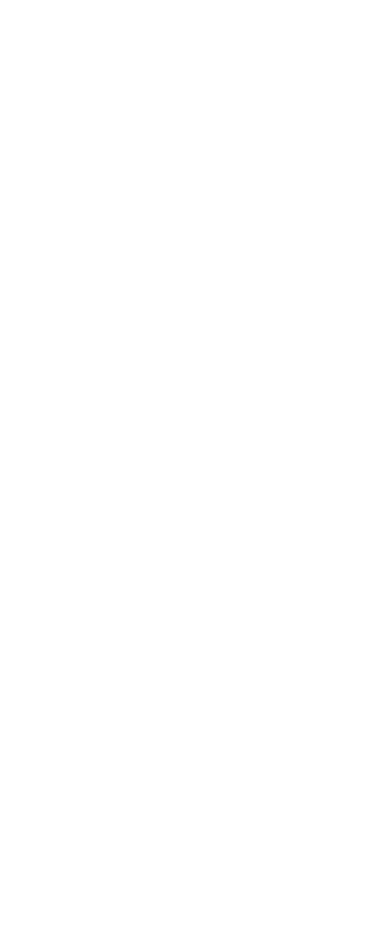
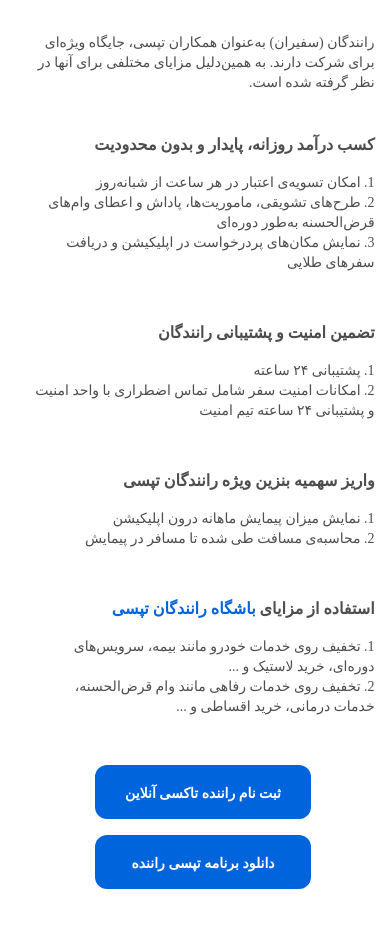
Before and after one commit to Parnia-mohammadi/Tapsi, a React (Vite) app: page / in a window 390 px wide. Shown: the part 3963-4891 px from the top of the page. Before the commit the page ends 3561 px from the top, so only its background shows below. Built offline with nearby package versions, Linux system fonts and the light colour scheme; a web font is replaced by a local one.

Commit message:
responsive Benefits component added and fix parallax background

```diff
--- /dev/null
+++ b/src/Data/BenefitsData.jsx
@@ -0,0 +1,23 @@
+export const benefits = [
+    {id:0,
+     title:'کسب درآمد روزانه، پایدار و بدون محدودیت',
+     benefitList:[' امکان تسویه‌ی اعتبار در هر ساعت از شبانه‌روز',
+     'طرح‌های تشویقی، ماموریت‌ها‌، پاداش و اعطای وام‌های قرض‌الحسنه به‌طور دوره‌ای',
+    'نمایش مکان‌های پردرخواست در اپلیکیشن و دریافت سفرهای طلایی']
+    },
+    {id:1,
+    title:'تضمین امنیت و پشتیبانی رانندگان',
+    benefitList:['پشتیبانی ۲۴ ساعته',
+    'امکانات امنیت سفر شامل تماس اضطراری با واحد امنیت و پشتیبانی ۲۴ ساعته تیم امنیت']
+    },
+    {id:2,
+        title:'واریز سهمیه بنزین ویژه رانندگان تپسی',
+        benefitList:['نمایش میزان پیمایش ماهانه درون اپلیکیشن',
+    'محاسبه‌ی مسافت طی شده تا مسافر در پیمایش']
+    },
+    {id:3,
+        title:'استفاده از مزایای',
+        benefitList:['تخفیف روی خدمات خودرو مانند بیمه، سرویس‌های دوره‌ای، خرید لاستیک و ...',
+    'تخفیف روی خدمات رفاهی مانند وام قرض‌الحسنه، خدمات درمانی، خرید اقساطی و ...']
+    },
+]
--- /dev/null
+++ b/src/components/content/Benefits.jsx
@@ -0,0 +1,73 @@
+import { benefits } from "../../Data/BenefitsData";
+
+function Benefits() {
+  return (
+    <div class="flex flex-col items-center px-[6%] md:flex-row-reverse md:items-start gap-8 mt-20 md:px-[10%]">
+      <div class="w-full md:w-[45%]">
+        <img
+          src="../src/assets/driver.webp"
+          alt="tapsi-driver"
+          class="w-full rounded-2xl"
+        />
+      </div>
+      <div class="md:w-1/2">
+        <p class="text-[22px] md:text-4xl font-bold mb-8">
+          مزایای تپسی برای رانندگان تاکسی اینترنتی
+        </p>
+        <p class="text-sm mb-10 md:text-lg text-[#4D4D4D] md:mb-12">
+          رانندگان (سفیران) به‌عنوان همکاران تپسی، جایگاه ویژه‌ای برای شرکت
+          دارند. به همین‌دلیل مزایای مختلفی برای آنها در نظر گرفته شده است.
+        </p>
+        {benefits.map((item) => {
+          return (
+            <div key={item.id}>
+              <p class="text-[#4D4D4D] text-base md:text-[22px] font-bold inline-block mb-4">
+                {item.title}
+              </p>
+              <span
+                class={`${
+                  item.id == 3
+                    ? "inline text-base md:text-[22px] font-bold"
+                    : "hidden"
+                }`}
+              >
+                <a href="https://tapsi.ir/pro" class="text-[#0065dc]">
+                  &nbsp;باشگاه رانندگان تپسی
+                </a>
+              </span>
+              <ol class="list-decimal list-inside mb-12">
+                {item.benefitList.map((l, index) => {
+                  return (
+                    <li key={index} class="text-sm md:text-lg text-[#4D4D4D]">
+                      {l}
+                    </li>
+                  );
+                })}
+              </ol>
+            </div>
+          );
+        })}
+        <div class="flex flex-col items-center md:flex-row gap-4 mb-12">
+          <button class="bg-[#0065dc] btn-primary mt-0 ">
+            <a
+              href="https://join.tapsi.ir"
+              class="text-white text-sm md:text-base font-bold"
+            >
+              ثبت نام راننده تاکسی آنلاین
+            </a>
+          </button>
+          <button class="bg-[#0065dc] btn-primary mt-0 ">
+            <a
+              href="https://tapsi.ir/drivers/dl"
+              class="text-white text-sm md:text-base font-bold"
+            >
+              دانلود برنامه تپسی راننده
+            </a>
+          </button>
+        </div>
+      </div>
+    </div>
+  );
+}
+
+export default Benefits;
--- a/src/components/content/Content.jsx
+++ b/src/components/content/Content.jsx
@@ -1,4 +1,5 @@
 import { contentData } from "../../Data/ContentData";
+import Benefits from "./Benefits";
 import Parallax from "./Parallax";
 
 function Content() {
@@ -17,6 +18,7 @@
         </div>
       </ContentFile>
       <Parallax/>
+      <Benefits/>
     </div>
   );
 }
--- a/src/components/content/Parallax.jsx
+++ b/src/components/content/Parallax.jsx
@@ -2,7 +2,7 @@
 
 function Parallax() {
   return (
-    <div class="w-full h-[50vh] bg-[url(../src/assets/parallax.jpeg)] bg-cover bg-local md:h-[30vh]">
+    <div class="w-full h-[50vh] bg-[url(../src/assets/parallax.jpeg)] bg-cover bg-fixed md:h-[30vh]">
       {/* <img
         src="../src/assets/parallax.jpeg"
         alt="Parallax"
```
Also changed, not shown: src/assets/driver.webp (added).
